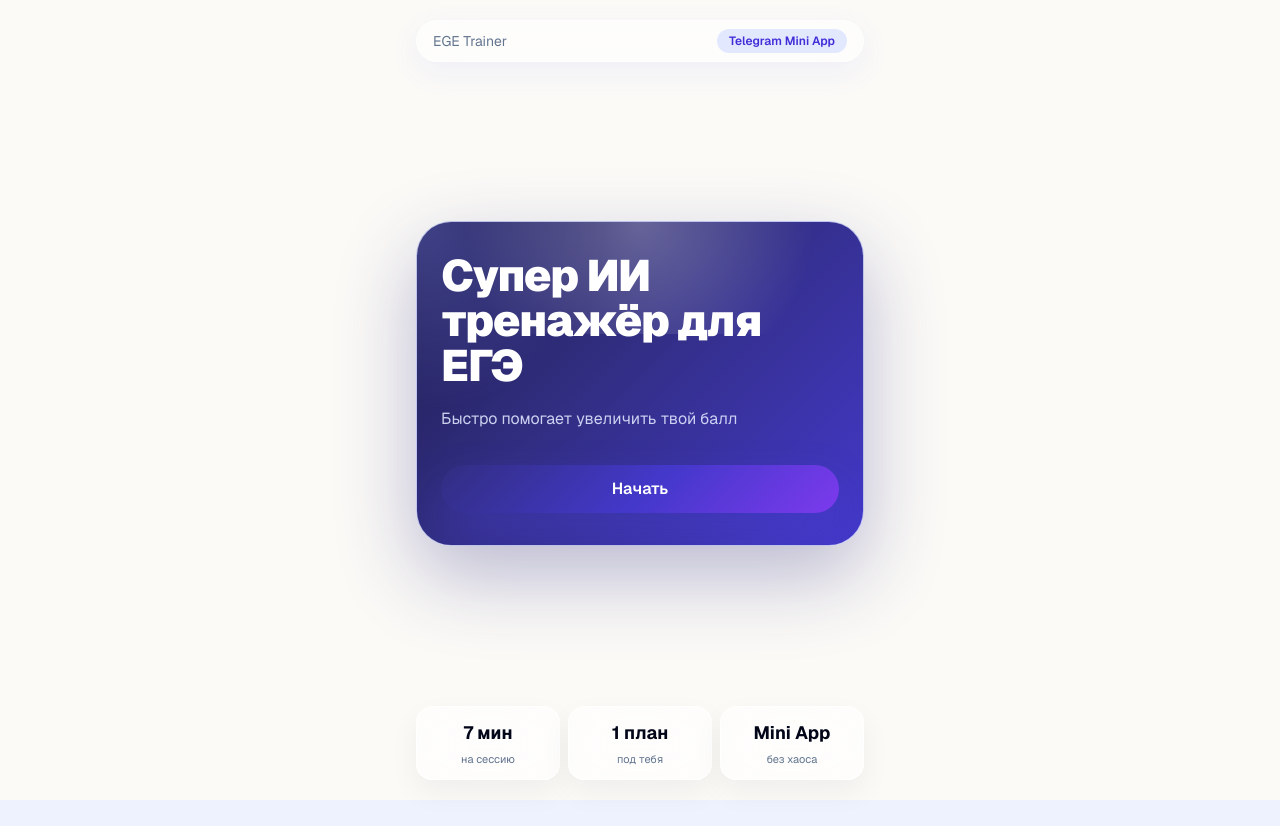
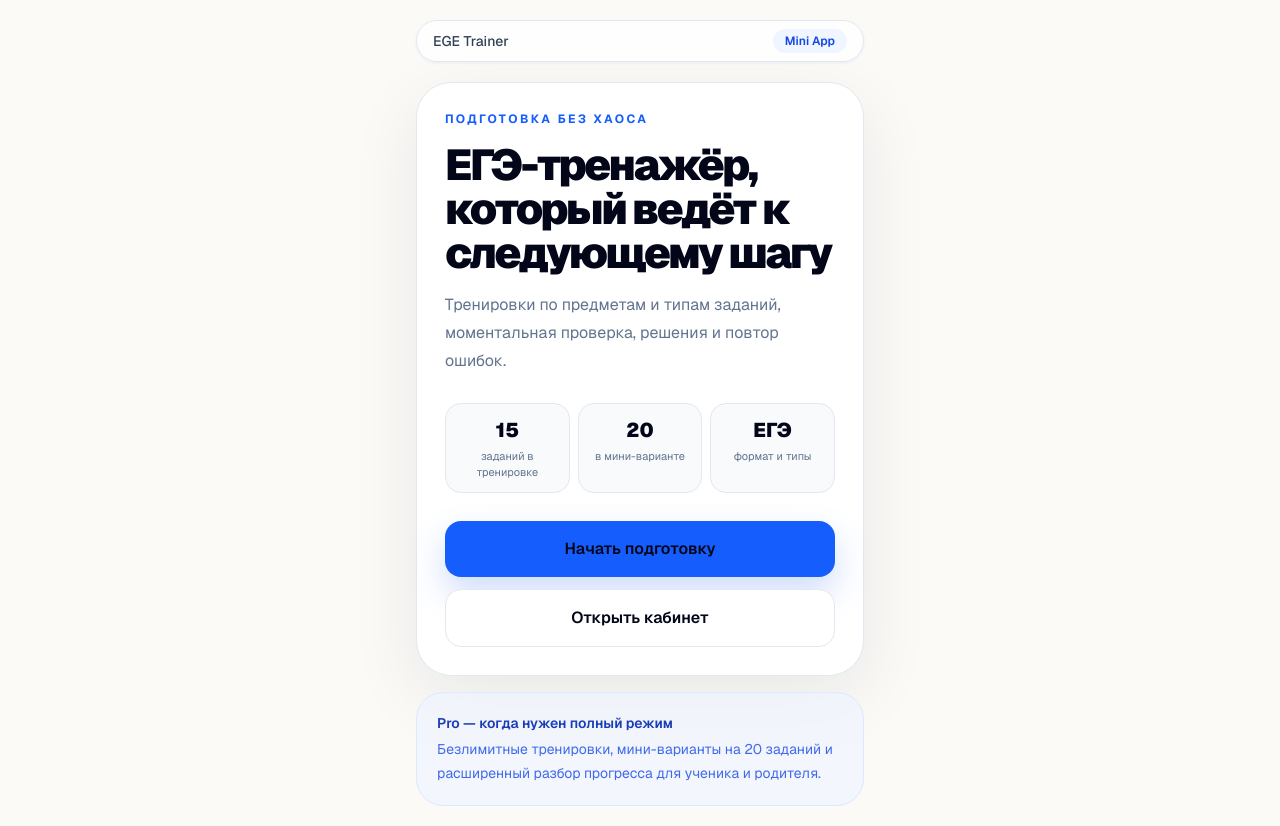
Before and after one commit to 4730188-hue/ege-trainer, a Next.js app: page / in a window 1280 px wide. Before the commit the page ends 800 px from the top, so only its background shows below. Built offline with nearby package versions, Linux system fonts and the light colour scheme.

Commit message:
Simplify landing and strengthen answer review

```diff
--- a/app/page.tsx
+++ b/app/page.tsx
@@ -1,157 +1,61 @@
-"use client";
+import Link from "next/link";
 
-import Link from "next/link";
-import { useState } from "react";
-
-const benefits = [
-  "Быстрый старт с понятной диагностикой",
-  "Короткие сессии без перегруза",
-  "Маршрут к целевому баллу по слабым темам",
+const proofPoints = [
+  { value: "15", label: "заданий в тренировке" },
+  { value: "20", label: "в мини-варианте" },
+  { value: "ЕГЭ", label: "формат и типы" },
 ];
 
-function FirstImpressionScreen({
-  setIsStartScreen,
-}: {
-  setIsStartScreen: (value: boolean) => void;
-}) {
+export default function LandingPage() {
   return (
-    <main className="min-h-[100dvh] px-4 py-5 text-slate-900">
-      <div className="mx-auto flex min-h-[calc(100dvh-2.5rem)] w-full max-w-md flex-col justify-between gap-5">
-        <div className="flex items-center justify-between rounded-full border border-white/60 bg-white/55 px-4 py-2 text-sm text-slate-500 shadow-[0_10px_30px_rgba(99,102,241,0.08)] backdrop-blur-xl">
-          <span>EGE Trainer</span>
-          <span className="rounded-full bg-indigo-100/90 px-3 py-1 text-xs font-semibold text-indigo-700">
-            Telegram Mini App
+    <main className="min-h-[100dvh] bg-[#fbfaf7] px-4 py-5 text-slate-950">
+      <div className="mx-auto flex min-h-[calc(100dvh-2.5rem)] w-full max-w-md flex-col gap-5">
+        <header className="flex items-center justify-between rounded-full border border-slate-200 bg-white/80 px-4 py-2 text-sm text-slate-500 shadow-sm shadow-slate-200/60 backdrop-blur-xl">
+          <span className="font-medium text-slate-700">EGE Trainer</span>
+          <span className="rounded-full bg-blue-50 px-3 py-1 text-xs font-semibold text-blue-700">
+            Mini App
           </span>
-        </div>
+        </header>
 
-        <section className="relative overflow-hidden rounded-[2.2rem] border border-indigo-100/80 bg-[radial-gradient(circle_at_top_left,rgba(129,140,248,0.34),transparent_34%),linear-gradient(135deg,#1e1b4b_0%,#312e81_42%,#4338ca_100%)] px-6 py-8 text-white shadow-[0_30px_80px_rgba(49,46,129,0.32)]">
-          <div className="absolute inset-x-0 top-0 h-28 bg-[radial-gradient(circle_at_top,rgba(255,255,255,0.28),transparent_70%)]" />
-          <div className="relative z-10">
-            <h1 className="text-[2.75rem] font-black leading-[1.02] tracking-tight">
-              Супер ИИ тренажёр для ЕГЭ
+        <section className="flex flex-1 flex-col justify-center">
+          <div className="rounded-[2.2rem] border border-slate-200 bg-white p-7 shadow-[0_22px_70px_rgba(15,23,42,0.08)]">
+            <p className="text-xs font-bold uppercase tracking-[0.2em] text-blue-600">
+              подготовка без хаоса
+            </p>
+            <h1 className="mt-4 text-[2.7rem] font-black leading-[1.02] tracking-[-0.06em] text-slate-950">
+              ЕГЭ-тренажёр, который ведёт к следующему шагу
             </h1>
-            <p className="mt-4 text-base leading-7 text-indigo-100/88">
-              Быстро помогает увеличить твой балл
+            <p className="mt-4 text-base leading-7 text-slate-500">
+              Тренировки по предметам и типам заданий, моментальная проверка, решения и повтор ошибок.
             </p>
 
-            <button
-              type="button"
-              onClick={() => setIsStartScreen(true)}
-              className="primary-cta relative z-10 mt-8 text-lg"
-            >
-              <span className="block leading-none text-white">Начать</span>
-            </button>
-          </div>
-        </section>
-
-        <div className="grid grid-cols-3 gap-2 text-center">
-          <div className="rounded-2xl border border-white/70 bg-white/65 px-3 py-3 shadow-[0_12px_30px_rgba(15,23,42,0.05)] backdrop-blur-xl">
-            <p className="text-lg font-bold text-slate-950">7 мин</p>
-            <p className="mt-1 text-[11px] text-slate-500">на сессию</p>
-          </div>
-          <div className="rounded-2xl border border-white/70 bg-white/65 px-3 py-3 shadow-[0_12px_30px_rgba(15,23,42,0.05)] backdrop-blur-xl">
-            <p className="text-lg font-bold text-slate-950">1 план</p>
-            <p className="mt-1 text-[11px] text-slate-500">под тебя</p>
-          </div>
-          <div className="rounded-2xl border border-white/70 bg-white/65 px-3 py-3 shadow-[0_12px_30px_rgba(15,23,42,0.05)] backdrop-blur-xl">
-            <p className="text-lg font-bold text-slate-950">Mini App</p>
-            <p className="mt-1 text-[11px] text-slate-500">без хаоса</p>
-          </div>
-        </div>
-      </div>
-    </main>
-  );
-}
-
-function PreviousStartScreen() {
-  return (
-    <main className="min-h-[100dvh] px-4 py-5 text-slate-900">
-      <div className="mx-auto flex min-h-[calc(100dvh-2.5rem)] w-full max-w-md flex-col gap-4">
-        <div className="flex items-center justify-between rounded-full border border-white/60 bg-white/55 px-4 py-2 text-sm text-slate-500 shadow-[0_10px_30px_rgba(99,102,241,0.08)] backdrop-blur-xl">
-          <span>EGE Trainer</span>
-          <span className="rounded-full bg-indigo-100/90 px-3 py-1 text-xs font-semibold text-indigo-700">
-            Premium Mini App
-          </span>
-        </div>
-
-        <section className="relative overflow-hidden rounded-[2rem] border border-indigo-100/80 bg-[radial-gradient(circle_at_top_left,rgba(129,140,248,0.34),transparent_34%),linear-gradient(135deg,#1e1b4b_0%,#312e81_42%,#4338ca_100%)] p-6 text-white shadow-[0_30px_80px_rgba(49,46,129,0.32)]">
-          <div className="absolute inset-x-0 top-0 h-28 bg-[radial-gradient(circle_at_top,rgba(255,255,255,0.28),transparent_70%)]" />
-          <div className="relative">
-            <div className="inline-flex rounded-full border border-white/15 bg-white/10 px-3 py-1 text-xs font-semibold tracking-[0.18em] text-indigo-100 uppercase">
-              Подготовка к ЕГЭ нового уровня
+            <div className="mt-7 grid grid-cols-3 gap-2">
+              {proofPoints.map((point) => (
+                <div key={point.label} className="rounded-2xl border border-slate-200 bg-slate-50 px-3 py-3 text-center">
+                  <p className="text-xl font-black text-slate-950">{point.value}</p>
+                  <p className="mt-1 text-[11px] leading-4 text-slate-500">{point.label}</p>
+                </div>
+              ))}
             </div>
 
-            <h1 className="mt-5 text-[2.6rem] font-black leading-[1.02] tracking-tight">
-              Выходи на свой балл с ощущением ясного плана, а не хаоса.
-            </h1>
-            <p className="mt-4 max-w-sm text-[15px] leading-7 text-indigo-100/88">
-              Диагностика, умные короткие сессии и персональный маршрут в одном красивом Telegram Mini App.
-            </p>
-
-            <div className="mt-6 grid grid-cols-3 gap-2 text-center">
-              <div className="rounded-2xl border border-white/12 bg-white/10 px-3 py-3 backdrop-blur">
-                <p className="text-lg font-bold">7 мин</p>
-                <p className="mt-1 text-[11px] text-indigo-100/78">на сессию</p>
-              </div>
-              <div className="rounded-2xl border border-white/12 bg-white/10 px-3 py-3 backdrop-blur">
-                <p className="text-lg font-bold">3 шага</p>
-                <p className="mt-1 text-[11px] text-indigo-100/78">до старта</p>
-              </div>
-              <div className="rounded-2xl border border-white/12 bg-white/10 px-3 py-3 backdrop-blur">
-                <p className="text-lg font-bold">1 план</p>
-                <p className="mt-1 text-[11px] text-indigo-100/78">под тебя</p>
-              </div>
-            </div>
-
-            <div className="mt-6 space-y-3">
-              <Link
-                href="/onboarding"
-                className="primary-cta"
-              >
-                <span className="block leading-none text-white">Начать красиво и быстро</span>
+            <div className="mt-7 space-y-3">
+              <Link href="/onboarding" className="block rounded-2xl bg-blue-600 px-5 py-4 text-center text-base font-semibold text-white shadow-[0_16px_34px_rgba(37,99,235,0.22)]">
+                Начать подготовку
               </Link>
-              <Link
-                href="/home"
-                className="secondary-cta border-white/70 bg-[linear-gradient(180deg,rgba(255,255,255,0.96),rgba(241,245,249,0.94))] text-slate-950 shadow-[0_16px_34px_rgba(15,23,42,0.16)] hover:bg-[linear-gradient(180deg,rgba(255,255,255,1),rgba(248,250,252,0.98))]"
-              >
-                <span className="block leading-none text-slate-950">Открыть кабинет</span>
+              <Link href="/home" className="block rounded-2xl border border-slate-200 bg-white px-5 py-4 text-center text-base font-semibold text-slate-950">
+                Открыть кабинет
               </Link>
             </div>
           </div>
-        </section>
 
-        <section className="rounded-[1.9rem] border border-white/70 bg-white/75 p-5 shadow-[0_18px_45px_rgba(15,23,42,0.06)] backdrop-blur-xl">
-          <div className="flex items-center justify-between gap-3">
-            <div>
-              <p className="text-sm font-medium text-slate-500">Почему это цепляет</p>
-              <h2 className="mt-1 text-2xl font-bold tracking-tight text-slate-900">Видишь ценность за 3 секунды</h2>
-            </div>
-            <span className="rounded-full bg-indigo-50 px-3 py-1 text-xs font-semibold text-indigo-700">
-              Focused UX
-            </span>
-          </div>
-
-          <div className="mt-5 space-y-3">
-            {benefits.map((benefit, index) => (
-              <div
-                key={benefit}
-                className="flex items-start gap-3 rounded-2xl border border-slate-100 bg-slate-50/80 px-4 py-3"
-              >
-                <span className="mt-0.5 flex h-6 w-6 shrink-0 items-center justify-center rounded-full bg-indigo-600 text-xs font-bold text-white">
-                  {index + 1}
-                </span>
-                <p className="text-sm leading-6 text-slate-700">{benefit}</p>
-              </div>
-            ))}
-          </div>
+          <section className="mt-4 rounded-[1.7rem] border border-blue-100 bg-blue-50/70 p-5">
+            <div className="text-sm font-semibold text-blue-800">Pro — когда нужен полный режим</div>
+            <p className="mt-1 text-sm leading-6 text-blue-700/80">
+              Безлимитные тренировки, мини-варианты на 20 заданий и расширенный разбор прогресса для ученика и родителя.
+            </p>
+          </section>
         </section>
       </div>
     </main>
   );
 }
-
-export default function LandingPage() {
-  const [isStartScreen, setIsStartScreen] = useState(false);
-
-  return isStartScreen ? <PreviousStartScreen /> : <FirstImpressionScreen setIsStartScreen={setIsStartScreen} />;
-}
```
Also changed, not shown: app/mini-variant/page.tsx (+19 -6 lines), app/session/page.tsx (+21 -4 lines).
